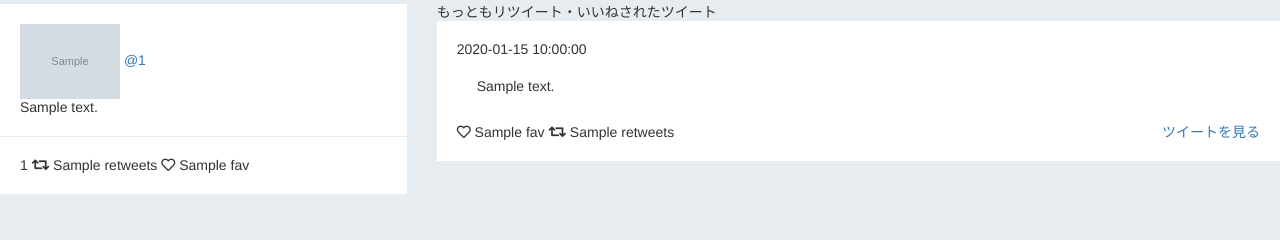
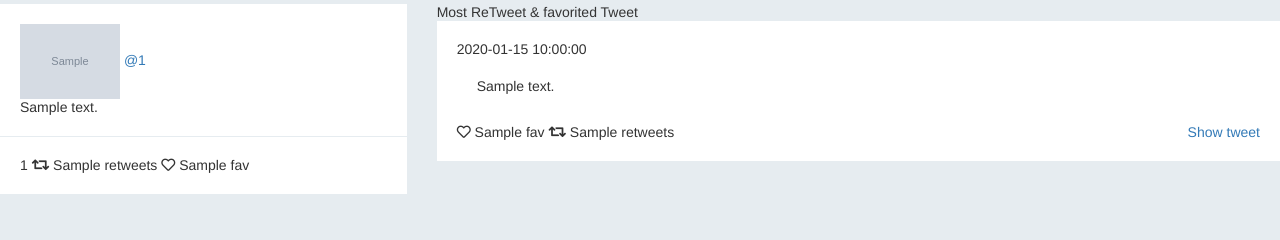
Before and after one commit to f-teruhisa/any-tweets, a Flask app: template templates/index.html in a window 1280 px wide. Shown: the part 308-548 px from the top of the page. Run offline with Flask 2, Linux system fonts and the light colour scheme; the template is opened without the code that fills it: most values are stand-ins (such as "Sample title", 1, 10 or a date in 2020); grey boxes marked "Sample" are stand-in pictures; some libraries are stand-ins or nearby versions.

Commit message:
add template/js fplder

```diff
--- a/templates/index.html
+++ b/templates/index.html
@@ -46,7 +46,7 @@
      </div>
    </div>
  <div class="row">
-   <!-- プロフィール -->
+   <!-- Profile -->
    <div class="col-md-4">
       {% if profile %} <!-- #1 -->
         <div class="white-container">
@@ -73,21 +73,21 @@
    </div>
    <div class= "col-md-8">
    {% if profile %}
-   <div>もっともリツイート・いいねされたツイート</div>
+   <div>Most ReTweet & favorited Tweet</div>
    {% for index, row in sorted_df.iterrows() %}
      <div class="white-container">
        <div>{{row["created_at"]}}</div>
        <div id="tweet-text">{{row["text"]}}</div>
        <div>
          <span><i class="far fa-heart"></i>  {{row["fav"]}}</span> <span><i class="fas fa-retweet"></i>  {{row["retweets"]}}</span>
-         <a class="pull-right">ツイートを見る</a>
+         <a class="pull-right">Show tweet</a>
        </div>
      </div>
    {% endfor %}
    {% endif %}
  </div>
 </div>
- <script src="https://ajax.googleapis.com/ajax/libs/jquery/1.11.1/jquery.min.js"></script>
+<script src="https://ajax.googleapis.com/ajax/libs/jquery/1.11.1/jquery.min.js"></script>
 <script src="https://maxcdn.bootstrapcdn.com/bootstrap/3.3.1/js/bootstrap.min.js"></script>
 <script>
  {% if profile %}
```
Also changed, not shown: static/js/index.js (added).
